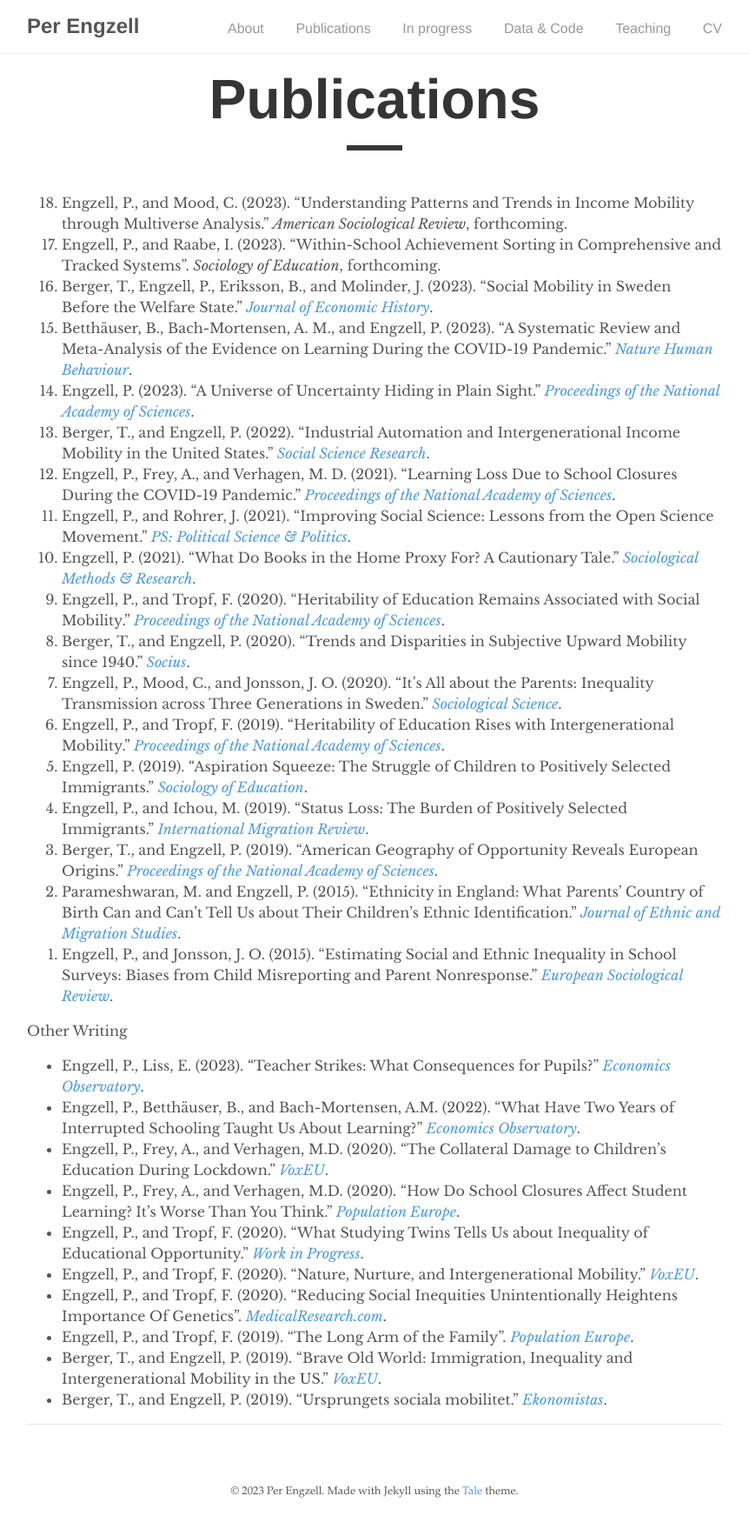
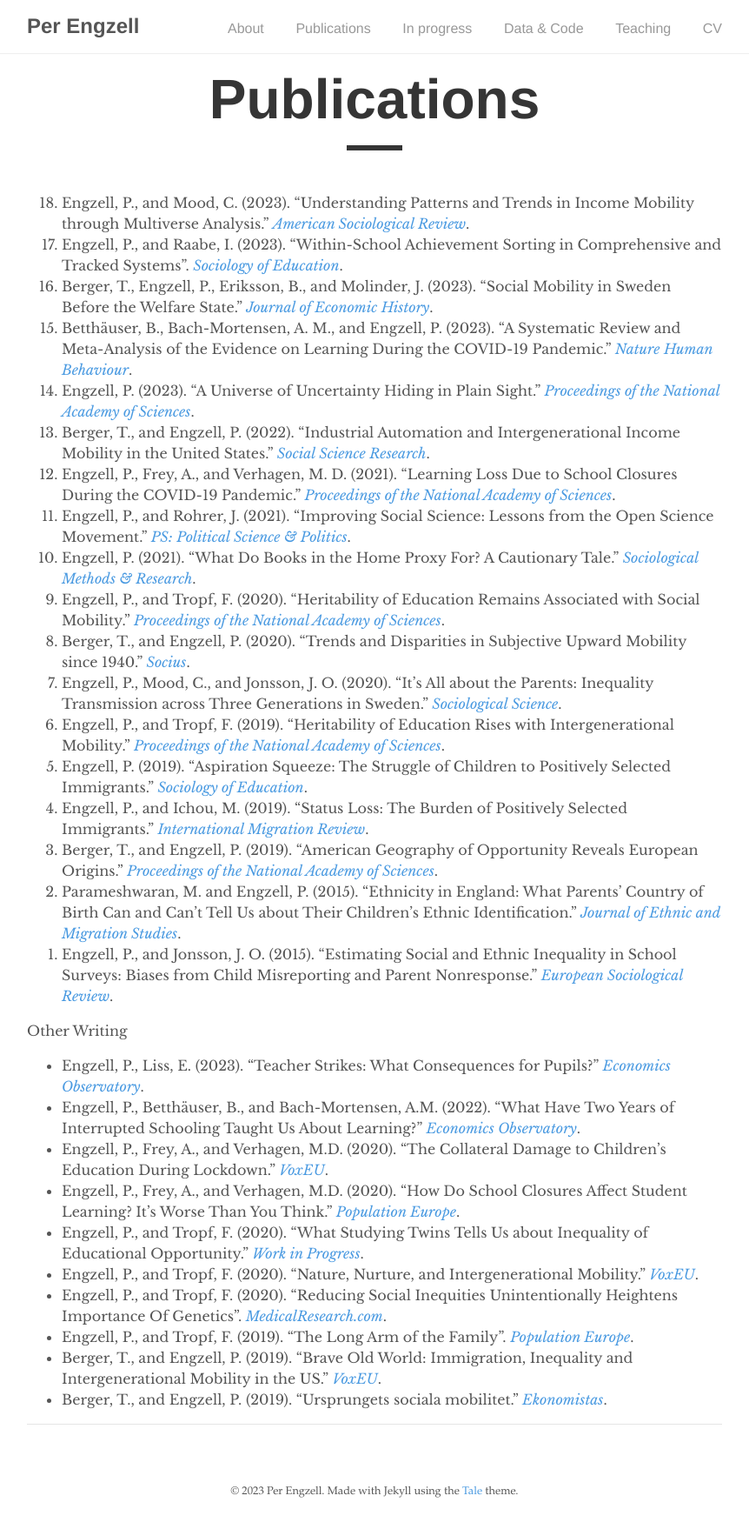
Before and after one commit to pengzell/pengzell.github.io, a Jekyll site: the page built from _pages/publications.md, in a window 1280 px wide. Shown: the whole page at 87% size, without its empty margins (209-1071 px from the left). Built offline with Jekyll 4.4.1, drawn with Linux system fonts in a browser that asks for light colours.

Commit message:
Update publications.md

```diff
--- a/_pages/publications.md
+++ b/_pages/publications.md
@@ -5,8 +5,8 @@ author: "Per Engzell"
 permalink: /publications/
 ---
 
-1. Engzell, P., and Mood, C. (2023). "Understanding Patterns and Trends in Income Mobility through Multiverse Analysis." *American Sociological Review*, forthcoming.
-2. Engzell, P., and Raabe, I. (2023). "Within-School Achievement Sorting in Comprehensive and Tracked Systems". *Sociology of Education*, forthcoming.
+1. Engzell, P., and Mood, C. (2023). "Understanding Patterns and Trends in Income Mobility through Multiverse Analysis." [*American Sociological Review*](https://doi.org/10.1177/00031224231180607).
+2. Engzell, P., and Raabe, I. (2023). "Within-School Achievement Sorting in Comprehensive and Tracked Systems". [*Sociology of Education*](https://doi.org/10.1177/00380407231183952).
 3. Berger, T., Engzell, P., Eriksson, B., and Molinder, J. (2023). "Social Mobility in Sweden Before the Welfare State." [*Journal of Economic History*](https://doi.org/10.1017/S0022050723000098).
 4. Betthäuser, B., Bach-Mortensen, A. M., and Engzell, P. (2023). "A Systematic Review and Meta-Analysis of the Evidence on Learning During the COVID-19 Pandemic." [*Nature Human Behaviour*](https://doi.org/10.1038/s41562-022-01506-4).
 5. Engzell, P. (2023). "A Universe of Uncertainty Hiding in Plain Sight." [*Proceedings of the National Academy of Sciences*](https://doi.org/10.1073/pnas.2218530120).
```
